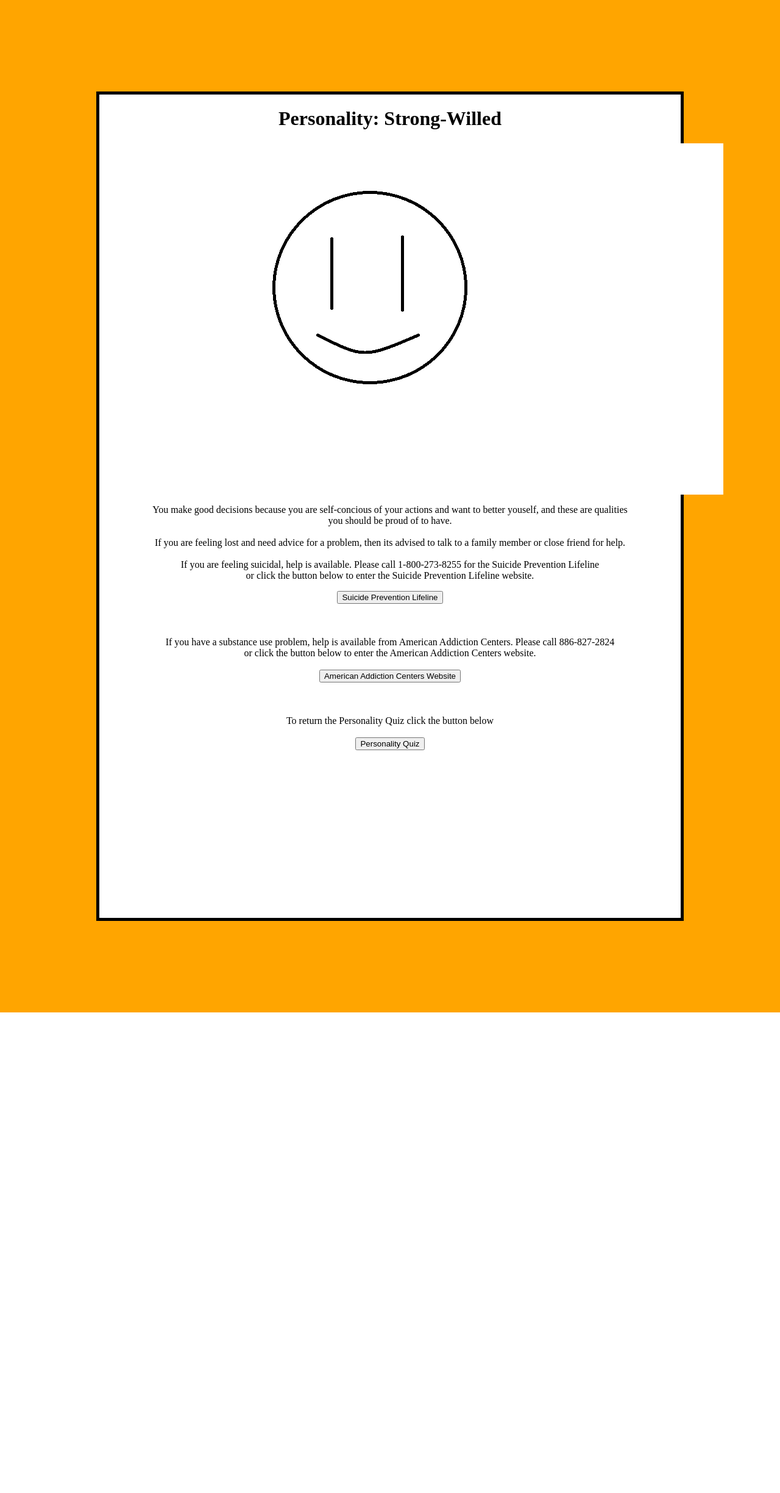
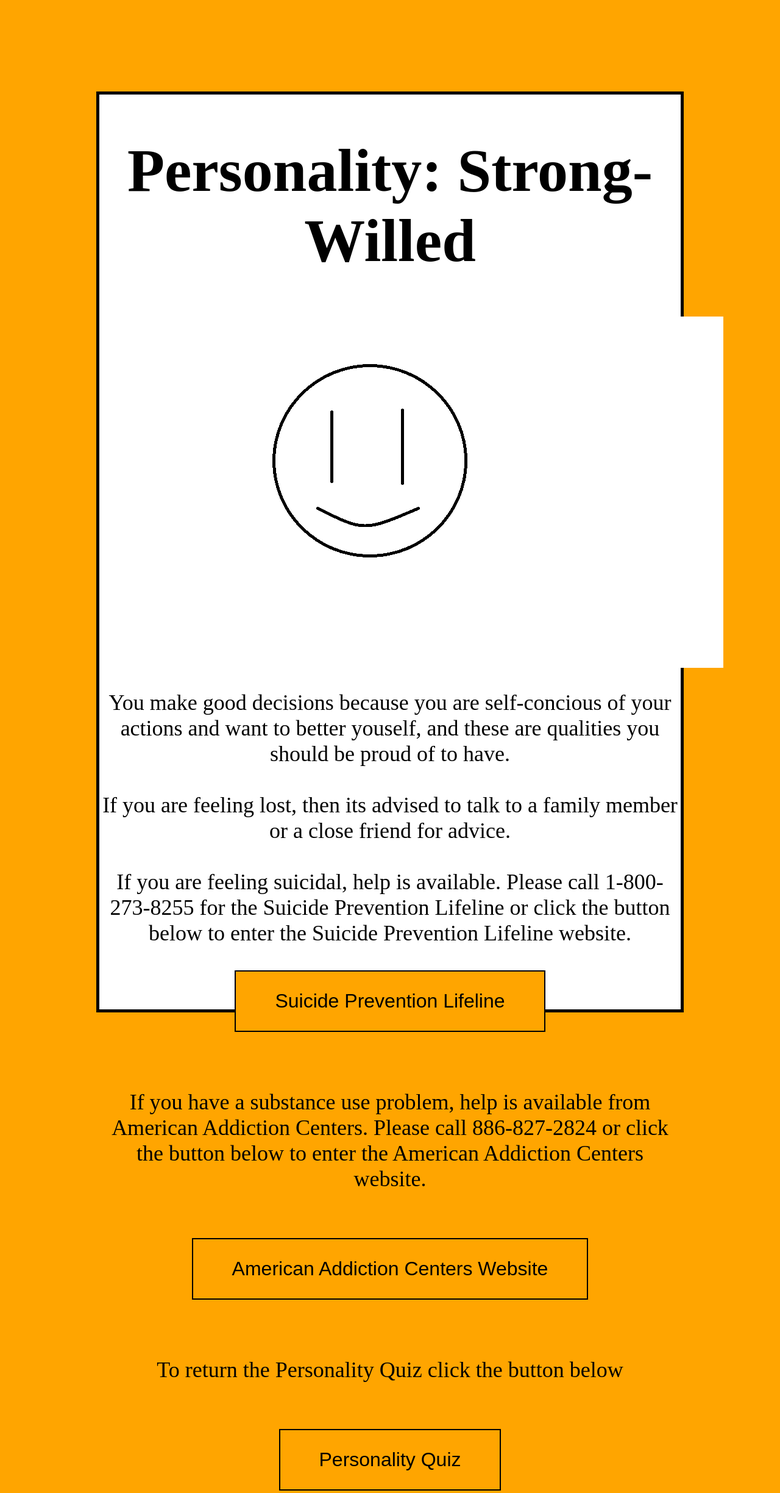
Before and after one commit to AndrewDass1/Personality-Assessment, a Flask app: page /Strong.html in a window 1280 px wide. Shown: the whole page at 61% size. Before the commit the page ends 1660 px from the top, so only its background shows below. Run offline with Flask 2, Linux system fonts and the light colour scheme.

Commit message:
Update Strong.html

```diff
--- a/templates/Strong.html
+++ b/templates/Strong.html
@@ -4,60 +4,72 @@
         body {text-align: center;}
 
         body {
-            background-color: orange;
+            background-color: #ffa500;
         }
         div {
-            height: 1350px;
+            height: 1500px;
             margin: 150px;
             border: 5px solid;
             background-color: #FFFFFF;
         }
+
+        .button {
+        background-color: #ffa500;
+        border: 2px solid black;
+        color: rgb(0, 0, 0);
+        padding: 30px 64px;
+        text-align: center;
+        text-decoration: none;
+        display: inline-block;
+        font-size: 32px;
+        margin: 4px 2px;
+        cursor: pointer;
+        }
+
     </style>
 
     <div>
 
-        <h1> Personality: Strong-Willed </h1>
+        <h1 style = "font-size:100px;"> Personality: Strong-Willed </h1>
+
 
         <img src="home/andrew/Documents/Projects/suicidepre/templates/happyface.png">
 
-    <p>
-        You make good decisions because you are self-concious of your actions and want to better youself, and these are qualities <br>
-        you should be proud of to have.
+    <p style = "font-size:36px;">
+        You make good decisions because you are self-concious of your actions and want to better youself, and these are qualities you should be proud of to have.
         <br>
         <br>
-        If you are feeling lost and need advice for a problem, then its advised to talk to a family member or close friend for help.
+        If you are feeling lost, then its advised to talk to a family member or a close friend for advice.
         <br>
         <br>
-        If you are feeling suicidal, help is available. Please call 1-800-273-8255 for the Suicide Prevention Lifeline <br>
-        or click the button below to enter the Suicide Prevention Lifeline website.
+        If you are feeling suicidal, help is available. Please call 1-800-273-8255 for the Suicide Prevention Lifeline or click the button below to enter the Suicide Prevention Lifeline website.
     </p>
 
 
-    <button class="btn btn-success" onclick=" window.open('https://suicidepreventionlifeline.org/','_blank')"> Suicide Prevention Lifeline</button>
+    <button class="button" onclick=" window.open('https://suicidepreventionlifeline.org/','_blank')"> Suicide Prevention Lifeline</button>
 
     <br>
     <br>
     <br>
     <br>
 
-    If you have a substance use problem, help is available from American Addiction Centers. Please call 886-827-2824 <br>
-    or click the button below to enter the American Addiction Centers website.
+    <p style = "font-size: 36px;"> If you have a substance use problem, help is available from American Addiction Centers. Please call 886-827-2824 or click the button below to enter the American Addiction Centers website. </p>
     <br>
     <br>
 
 
-    <button class="btn btn-success" onclick=" window.open('https://americanaddictioncenters.org/','_blank')"> American Addiction Centers Website</button>
+    <button class="button" onclick=" window.open('https://americanaddictioncenters.org/','_blank')"> American Addiction Centers Website</button>
 
     <br>
     <br>
     <br>
     <br>
 
-    To return the Personality Quiz click the button below
+    <p style="font-size: 36px;"> To return the Personality Quiz click the button below </p>
     <br>
     <br>
 
-    <button onclick="back()">Personality Quiz</button>
+    <button onclick="back()" class="button">Personality Quiz</button>
 
     <script type="text/javascript">
     function back(){
```
